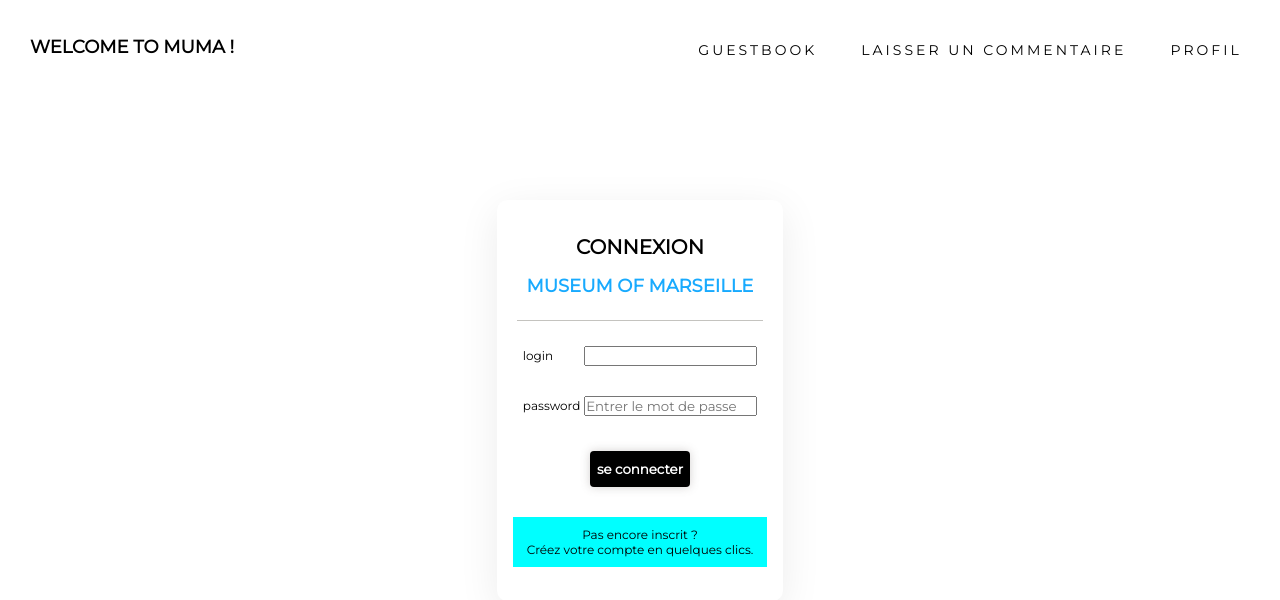
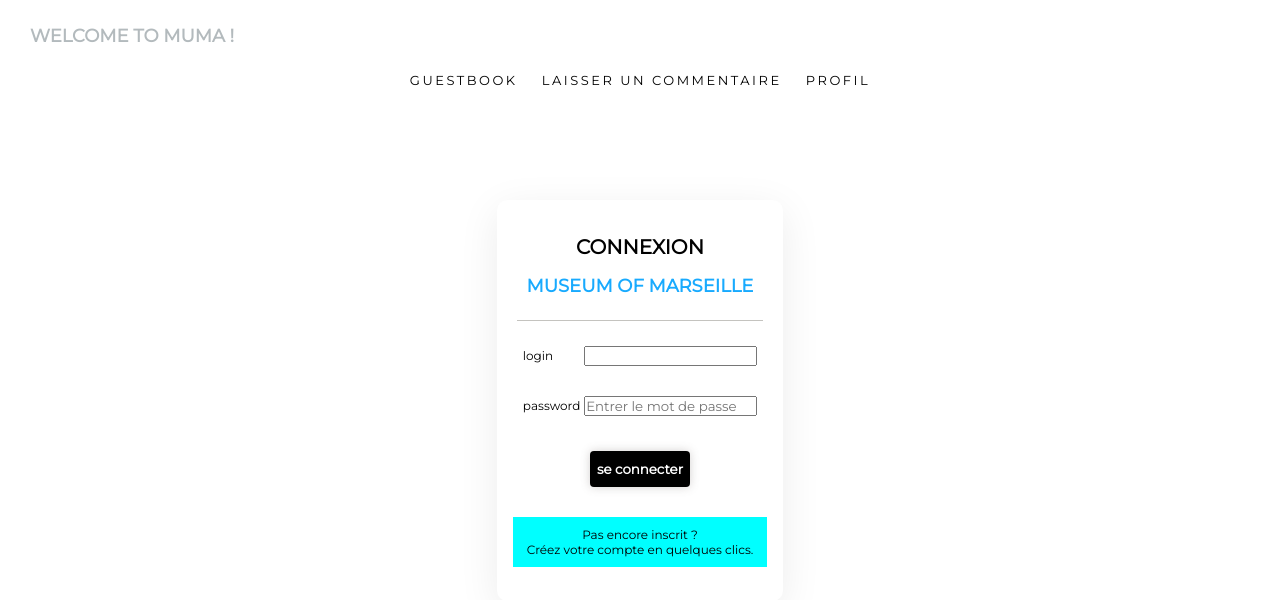
Before and after one commit to lea-martel/Livre-or, a PHP site: page /connexion.php in a window 1280 px wide. Shown: the top 600 px of the page. Run offline with PHP 8.4, Linux system fonts and the light colour scheme; the visitor is signed in with stand-in values (Sample User, id 1); some libraries are stand-ins or nearby versions.

Commit message:
index + connexion + css update
correction de quelques bugs d'affichage

```diff
--- a/connexion.php
+++ b/connexion.php
@@ -10,9 +10,10 @@
     <link rel="stylesheet" type="text/css" href="css/style.css">
 </head>
 <body>
-    <?php include("includes/header.php") ?>
+    <header>
+      <?php include("includes/header.php")?>
+    </header>
     <main>
-
       <div id="container-connexion">
         <form action="connexion.php" method="POST" id="form-connexion">
           <h1 id="form-title">CONNEXION</h1>
@@ -60,6 +61,8 @@
         ?>
       </div>
     </main>
-    <?php include("includes/footer.php");?>
+    <footer>
+      <?php include("includes/footer.php");?>
+    </footer>
 </body>
 </html>
--- a/css/style.css
+++ b/css/style.css
@@ -13,13 +13,10 @@
 /* - - - - - - - - - - - - - - - - - - - - - - - - - - - - - - - - - - - - - - - - - - - - - - - - - - - - - - - - - - - - - - - - - - - - - - - - - - - - - */
  /*** HEADER ***/
  header{
-  display: flex;
-  justify-content: space-between;
-  align-items: center;
   height: 100px;
 }
 
-nav {
+#nav-principal {
 	display: flex;
   justify-content: space-between;
   width: 100%;
@@ -35,11 +32,16 @@
 
 #toptitle{
   display: flex;
-  width: 100%;
-  padding-top: 15px;
+  padding-top: 25px;
   font-size: 18px;
   margin-left: 30px;
-  margin-right: 30px;
+}
+
+#connect-but{
+  display: flex;
+  justify-content: space-evenly;
+  margin-top: 30px;
+  margin-right: 15px;
 }
 
 .reg {
@@ -90,26 +92,21 @@
   text-decoration: none;
 }
 
+
 /*menu burger*/
-.main-navigation{
-  display: flex;
-  justify-content: flex-start;
-  width: 50%;
-  align-items: center;
-  justify-content: center;
-}
 
 .menu {
   display: none;
   flex-basis: 100%;
   list-style: none;
+  margin-top: 20px;
 }
 
 .menu li a{
   display: inline-block;
-  padding: 20px 10px 20px 30px;
-  letter-spacing: 3px;
-  font-size: 14px;
+  padding: 5px 10px 5px 10px;
+  letter-spacing: 2.5px;
+  font-size: 13px;
 }
 .menu-checkbox:checked ~ .menu {
   display: block;
@@ -125,7 +122,7 @@
 }
 
 .menu-checkbox:focus + .menu-toggle{
-  outline: #00A1A1 30px 9px;
+  outline: #00A1A1 10px 9px;
 }
 
 .nav-wrapper{
@@ -133,6 +130,9 @@
   align-items: center;
   justify-content: space-around;
   flex-wrap: wrap;
+  background-color: white;
+  z-index: 1;
+
 }
 
 @media screen and (min-width:60em){
@@ -238,20 +238,20 @@
 /***HEADER + FOOTER RESPONSIVE***/
 @media (max-width: 640px) {
   nav{
-    padding-left: 15px;
+    padding-left: 0;
     padding-top: 20px;
   }
 
   #toptitle{
     font-size: 12px;
     margin-top: 20px;
+    margin-left: 30px;
   }
 
   #connect-but{
     display: flex;
     justify-content: space-evenly;
-    height: 100px;
-    margin-top: 30px;
+    margin-right: 0;
   }
 
   .btn{
@@ -381,6 +381,10 @@
     margin-left: 0;
     width: 100%;
     font-size: 12px;
+  }
+  #text-index{
+    width: 70%;
+    padding-left: 5px;
   }
 }
 /* - - - - - - - - - - - - - - - - - - - - - - - - - - - - - - - - - - - - - - - - - - - - - - - - - - - - - - - - - - - - - - - - - - - - - - - - - - - - - */
```
Also changed, not shown: index.php (+6 -2 lines).
